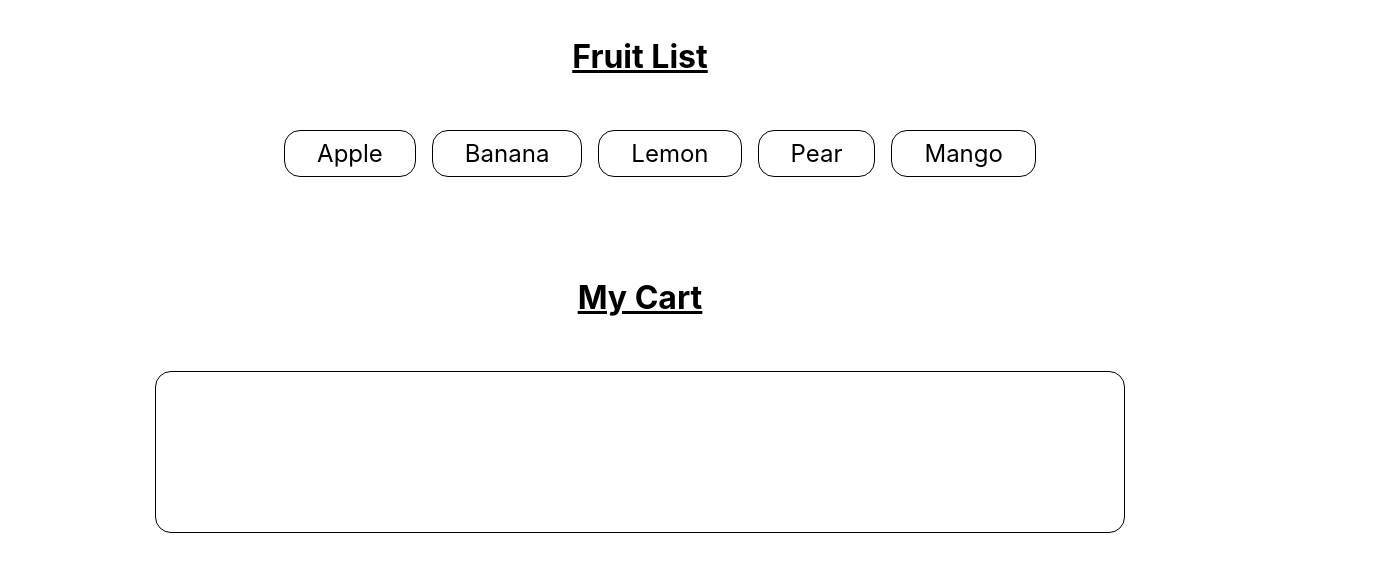
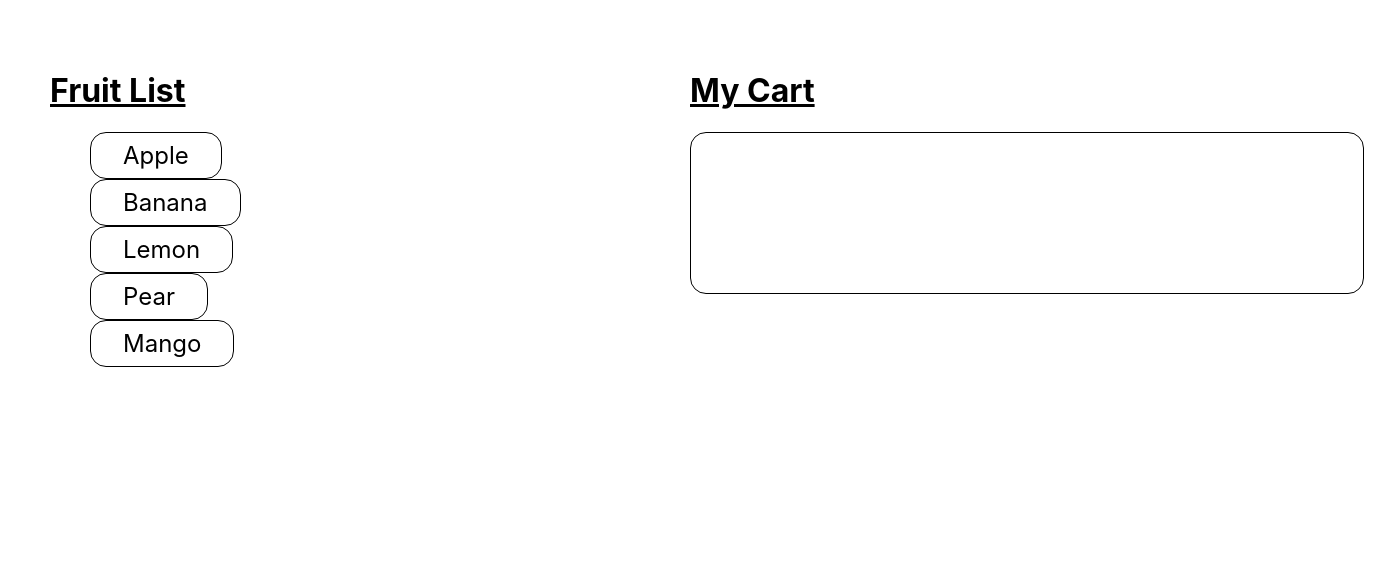
Before and after one commit to johan-uqac/hackathon-web, a React (Create React App) app in the folder hackaton-web/: page / in a window 1280 px wide. Shown: the top 572 px of the page, 1380 px wide, since content can reach past the window. Built offline with nearby package versions, Linux system fonts and the light colour scheme.

Commit message:
Separate in columns

```diff
--- a/hackaton-web/src/App.css
+++ b/hackaton-web/src/App.css
@@ -1,15 +1,16 @@
+.container {
+  width: 100%;
+  padding: 50px;
+}
+
 .main {
   display: flex;
-  flex-direction: column;
-  align-items: center;
-  gap: 4rem;
-  padding: 1rem;
+  flex-direction: row;
 }
 
 .fruit-list-section {
-  display: flex;
-  flex-direction: column;
-  align-items: center;
+  flex: 1;
+  flex-direction: row;
   gap: 1rem;
 }
 .fruit-list-section > h1 {
@@ -17,18 +18,15 @@
 }
 
 .fruit-list {
-  display: flex;
+  flex: 1;
   justify-content: center;
-  width: 100%;
   gap: 1rem;
 }
 
 .cart-section {
-  display: flex;
+  flex: 1;
   flex-direction: column;
   align-items: center;
-  gap: 1rem;
-  width: 75%;
 }
 .cart-section > h1 {
   text-decoration: underline;
--- a/hackaton-web/src/App.tsx
+++ b/hackaton-web/src/App.tsx
@@ -18,6 +18,7 @@ const App = () => {
 
   return (
     <DndContext onDragEnd={addItemsToCart}>
+      <div className="container">
         <main className="main">
           <div className="fruit-list-section">
             <h1>Fruit List</h1>
@@ -32,6 +33,7 @@ const App = () => {
             <CartDroppable items={cartItems} />
           </div>
         </main>
+      </div>
     </DndContext>
   );
 };
--- a/hackaton-web/src/Components/Draggables/Draggable.css
+++ b/hackaton-web/src/Components/Draggables/Draggable.css
@@ -4,6 +4,7 @@
     font-size: 1.5rem;
     border-radius: 1rem;
     background-color: white;
+    width: fit-content;
   }
   .fruit-item:hover {
     cursor: grab;
```
Lines whose indentation alone changed are shown as unchanged.
